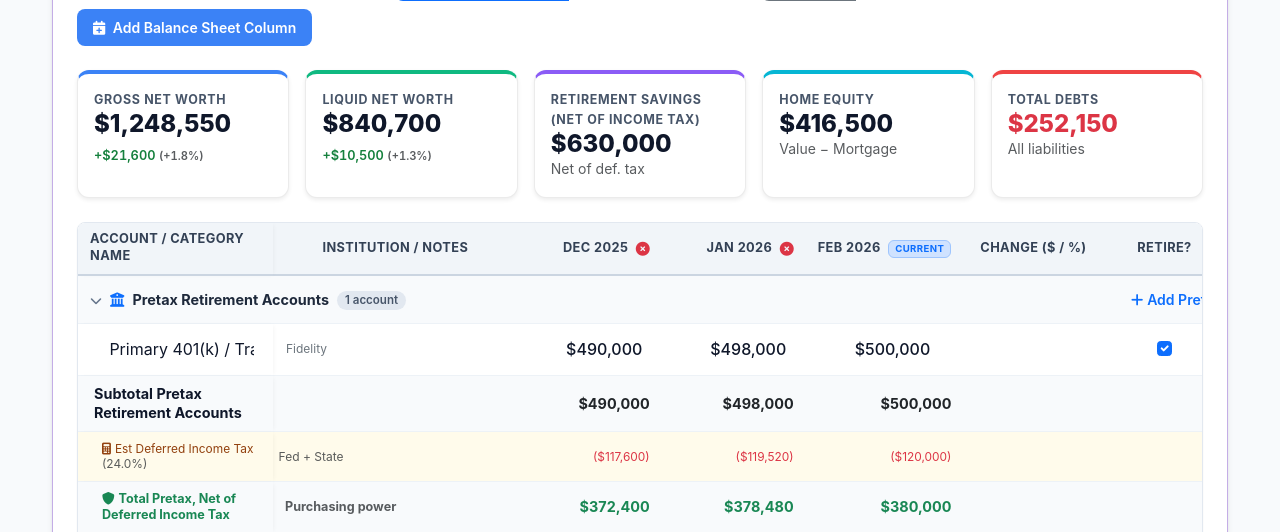
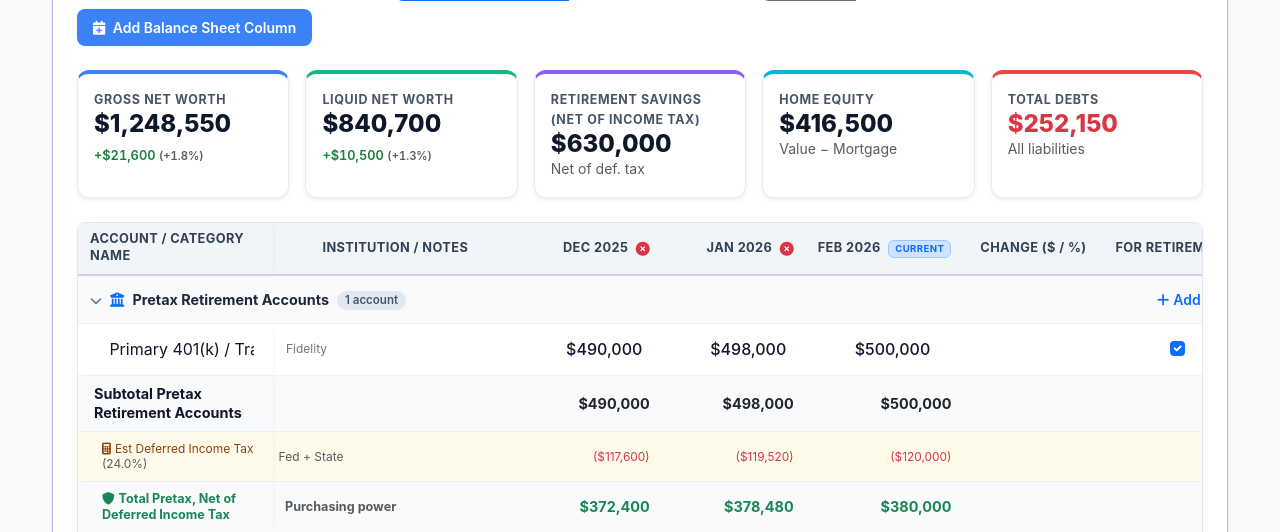
Before and after one commit to jacoxnet/retire, a Django app: page / in a window 1280 px wide, after a click on "Balance Sheet (optional)". Shown: the part 412-944 px from the top of the page. Run offline with Django 5.2, Linux system fonts and the light colour scheme.

Commit message:
Changed Retire? heading

```diff
--- a/templates/enter.html
+++ b/templates/enter.html
@@ -2003,7 +2003,7 @@
                 hHtml += '<th class="text-end" style="min-width: 130px;">' + formatPeriodHeader(p) + delBtn + '</th>';
             });
             hHtml += '<th class="text-center" style="min-width: 140px;">Change ($ / %)</th>';
-            hHtml += '<th class="text-center" style="min-width: 80px;" title="Include account assets in Monte Carlo & Deterministic retirement simulation">Retire?</th>';
+            hHtml += '<th class="text-center" style="min-width: 110px;" title="Include account assets in Monte Carlo & Deterministic retirement simulation">For Retirement?</th>';
             hHtml += '<th class="text-center" style="min-width: 60px;">Action</th>';
             hHtml += '</tr>';
             thead.innerHTML = hHtml;
```
